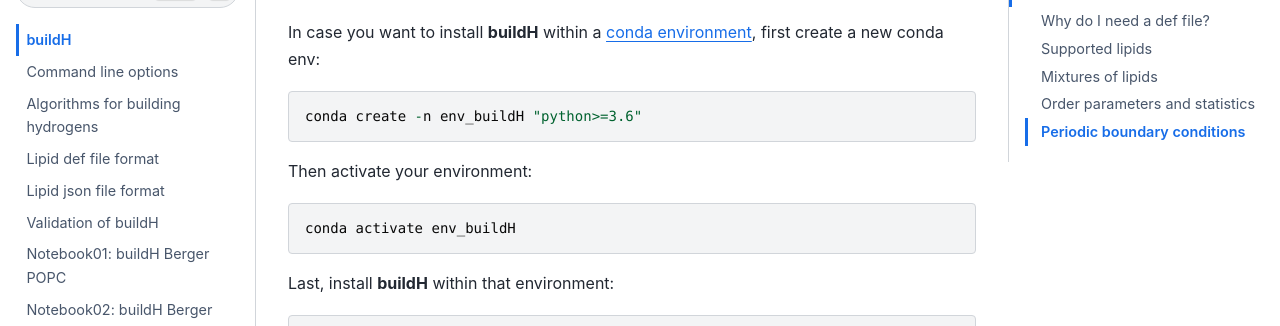
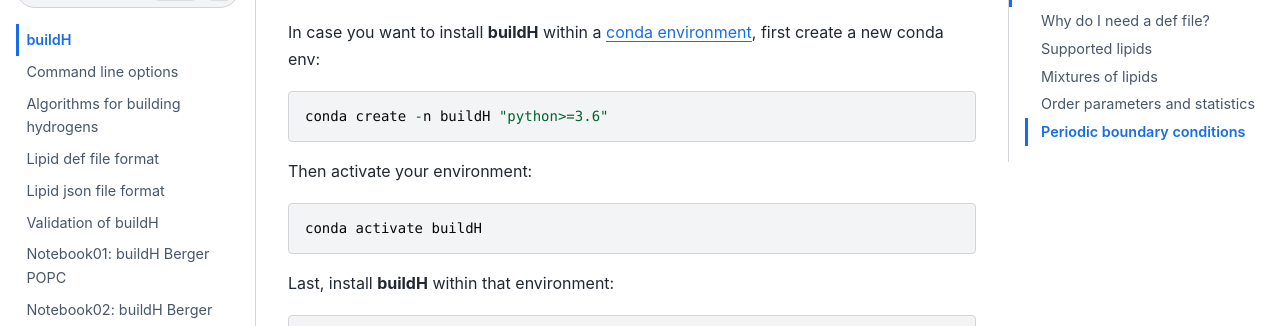
Before and after one commit to patrickfuchs/buildH, a Sphinx documentation site: the page built from docs/buildh.md, in a window 1280 px wide and 900 px high, scrolled down 895 px. Shown: the part 152-478 px from the top of the window. Built offline with Sphinx 7.4.7 and the Sphinx Book theme 1.1.4, drawn with Linux system fonts in a browser that asks for light colours.

Commit message:
Fix details

````diff
--- a/docs/buildh.md
+++ b/docs/buildh.md
@@ -34,13 +34,13 @@ All dependencies (modules) will be installed automatically by pip.
 In case you want to install **buildH** within a [conda environment](https://docs.conda.io/projects/conda/en/latest/user-guide/tasks/manage-environments.html), first create a new conda env:
 
 ```
-conda create -n env_buildH "python>=3.6"
+conda create -n buildH "python>=3.6"
 ```
 
 Then activate your environment:
 
 ```
-conda activate env_buildH
+conda activate buildH
 ```
 
 Last, install **buildH** within that environment:
````
Also changed, not shown: README.md (+1 -1 lines).
